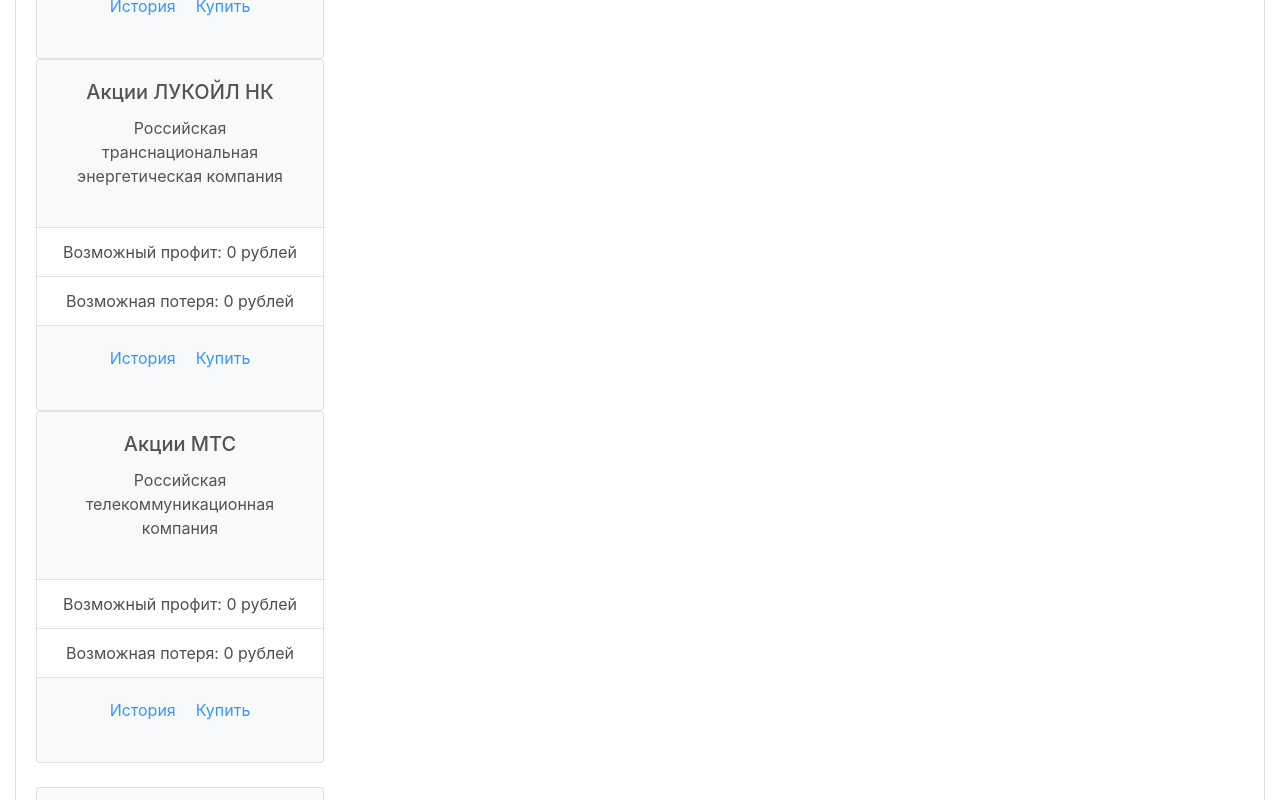
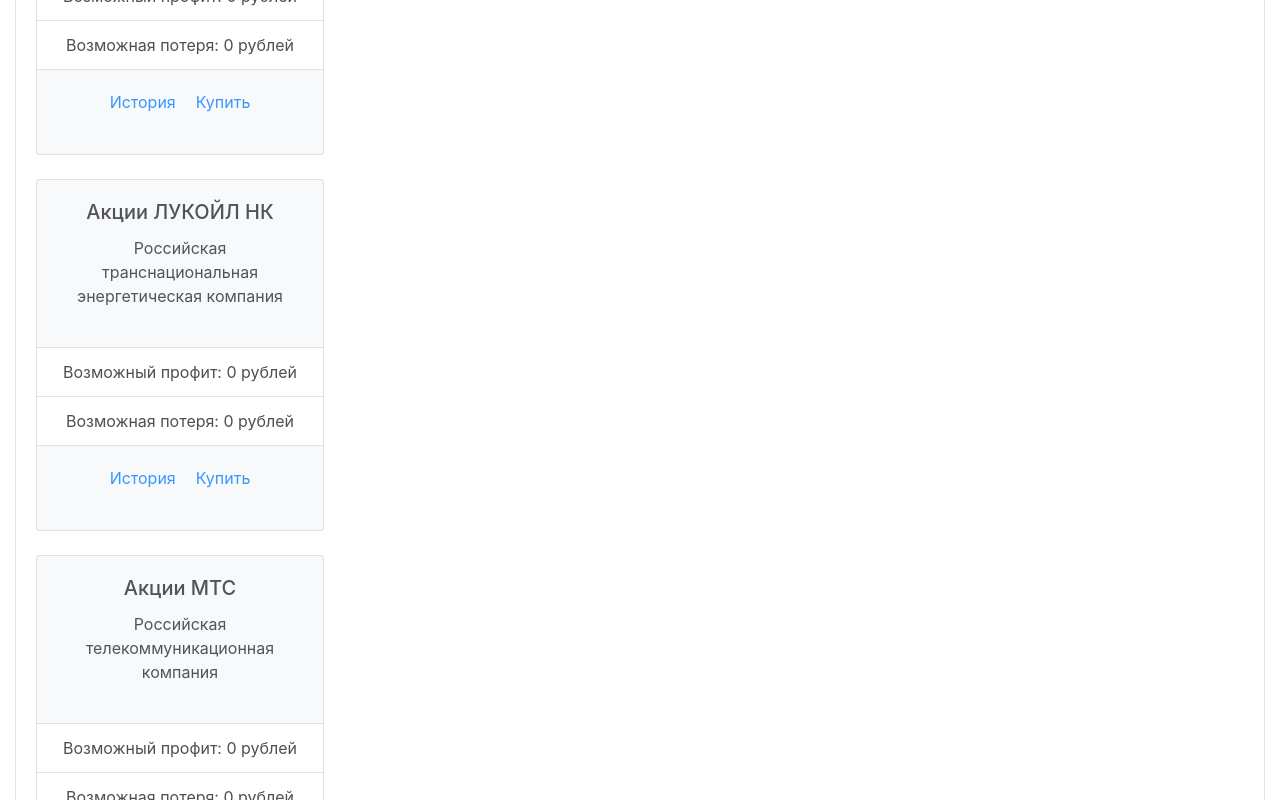
Before and after one commit to theDimZone/hackgenesis, an Angular app: page /market/stocks in a window 1280 px wide. Shown: the part 2000-2800 px from the top of the page. Built offline with nearby package versions, Linux system fonts and the light colour scheme.

Commit message:
fix multiple for

```diff
--- a/src/app/components/market-page/market-page.component.html
+++ b/src/app/components/market-page/market-page.component.html
@@ -9,7 +9,7 @@
         <br>
           <p class="card-text" id="InfoText">Акции могут приносить своим владельцам следующие доходы: выплаты по акциям (дивиденды) и прирост курсовой стоимости (то есть рыночных цен на акции).</p>
           <div *ngFor="let stock of stocks">
-            <app-offer-block *ngFor="let stock of stocks" [offer]="stock"></app-offer-block>
+            <app-offer-block  [offer]="stock"></app-offer-block>
             <br>
           </div>
     </div>
```
